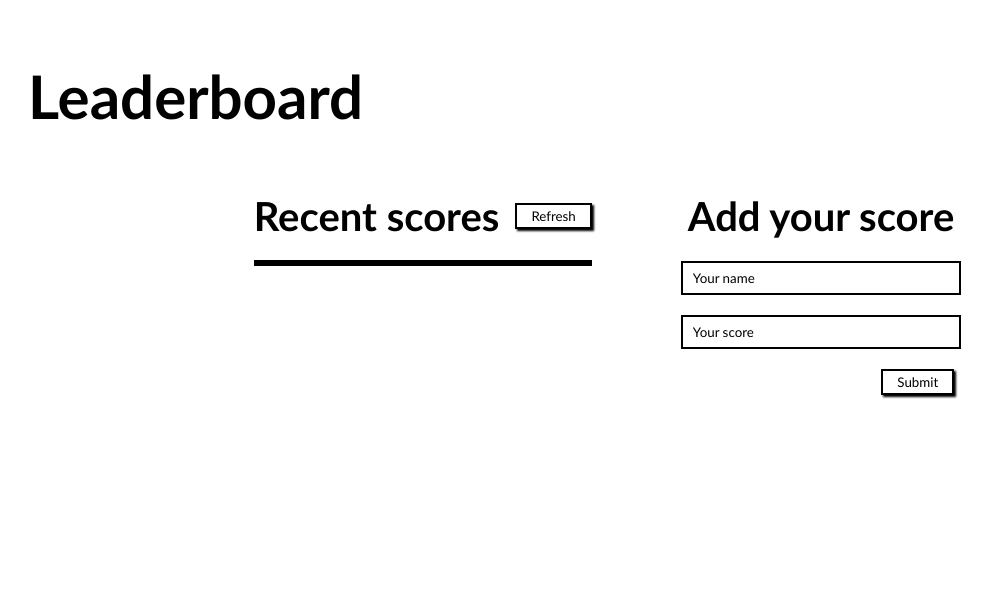
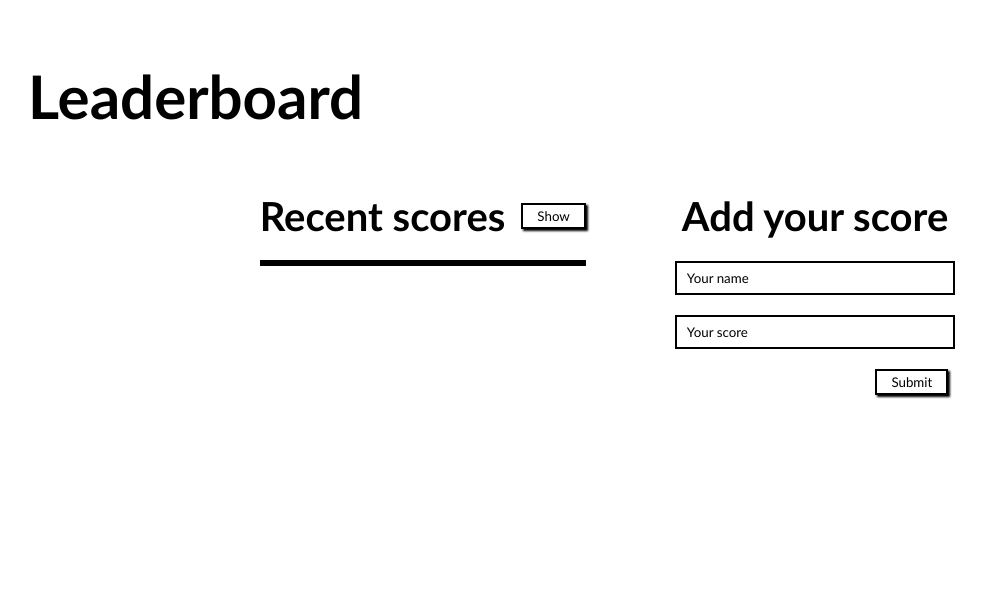
Before and after one commit to IngDavidTM/leaderboard, a website built with webpack: page dist/index.html in a window 1280 px wide. Shown: the whole page, without its empty margins (36-1028 px from the left). Built offline with nearby package versions, Linux system fonts and the light colour scheme.

Commit message:
build dist index.html and main.js

```diff
--- a/dist/index.html
+++ b/dist/index.html
@@ -1 +1 @@
-<!doctype html><html lang="en"><head><meta charset="UTF-8"><meta name="viewport" content="width=device-width,initial-scale=1"><title>Leaderboard</title><script defer="defer" src="main.cd8f8911930bc8bef0f1.js"></script></head><body><h1>Leaderboard</h1><section><div id="scores" class="scores"><div><h2>Recent scores</h2><button id="refresh">Refresh</button></div><table id="table"></table></div><div id="addForm" class="addForm"><h2>Add your score</h2><form><input name="name" placeholder="Your name" id="inputName"> <input name="score" placeholder="Your score" id="inputScore"> <button type="submit" class="submitBtn" id="submitBtn">Submit</button></form></div></section></body></html>
+<!doctype html><html lang="en"><head><meta charset="UTF-8"><meta name="viewport" content="width=device-width,initial-scale=1"><title>Leaderboard</title><script defer="defer" src="main.8aa6eb331065c9d20e24.js"></script></head><body><h1>Leaderboard</h1><section><div id="scores" class="scores"><div><h2>Recent scores</h2><button id="refresh">Show</button></div><table id="table"></table></div><div id="addForm" class="addForm"><h2>Add your score</h2><form><input name="name" placeholder="Your name" id="inputName"> <input type="number" name="score" placeholder="Your score" id="inputScore"> <button type="submit" class="submitBtn" id="submitBtn">Submit</button></form></div></section><div id="error" class="error"></div></body></html>
```
Also changed, not shown: 2 other files.
